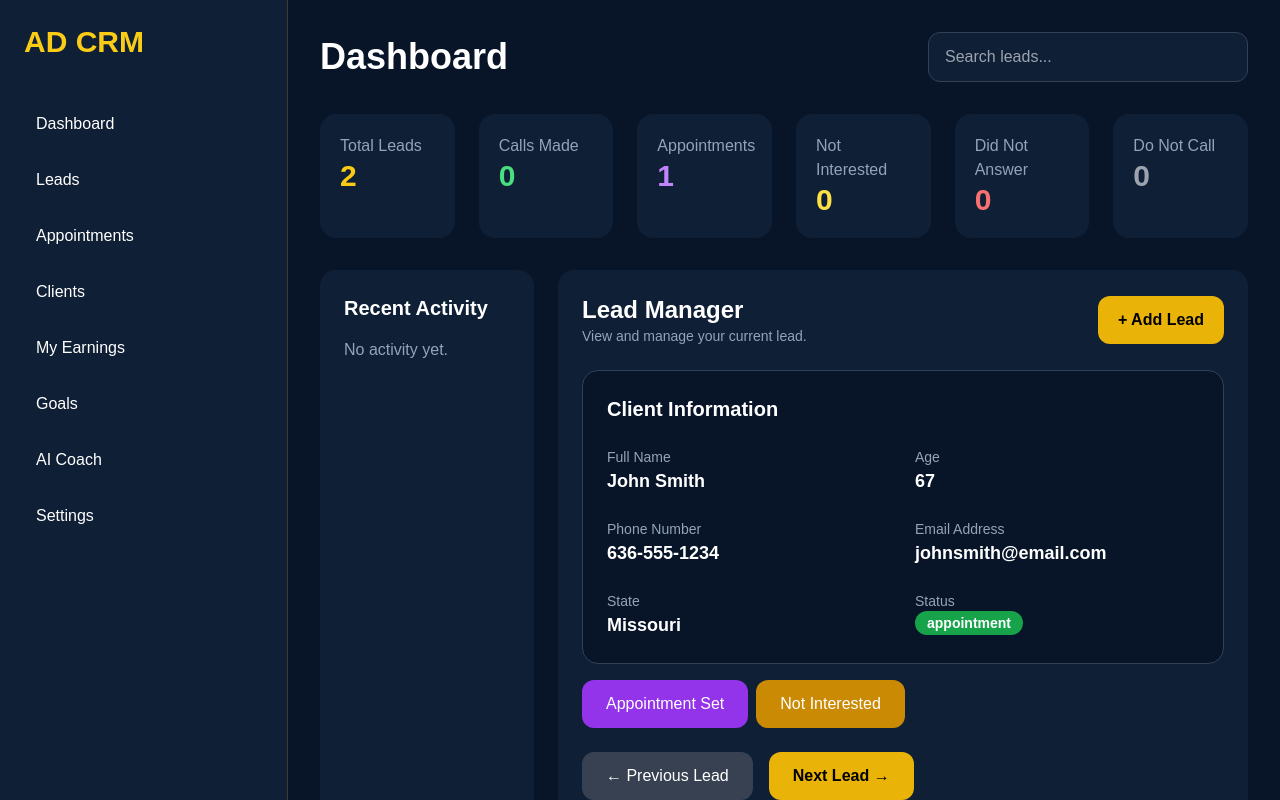
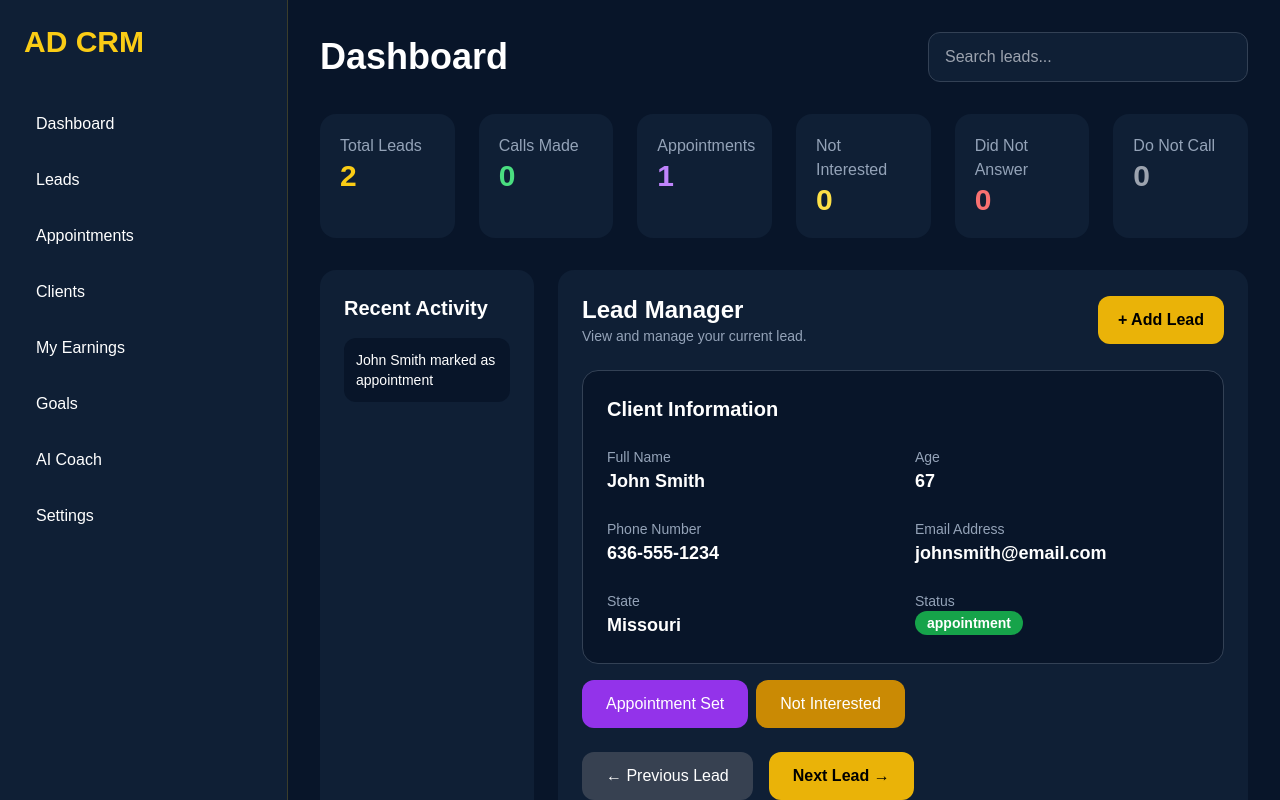
Before and after one commit to Engineco1414/ad-brokerage-crm, a Next.js app: page /dashboard in a window 1280 px wide. Both pictures are taken after a click on the button "Appointment Set". Shown: the top 800 px of the page. Built offline with nearby package versions, Linux system fonts and the light colour scheme.

Commit message:
appointment set

```diff
--- a/app/dashboard/page.tsx
+++ b/app/dashboard/page.tsx
@@ -25,7 +25,7 @@ export default function Dashboard() {
 
   const [currentLead, setCurrentLead] = useState(0);
   const [showAddLead, setShowAddLead] = useState(false);
-
+  const [activity, setActivity] = useState<string[]>([]);
   const [newLeadName, setNewLeadName] = useState("");
   const [newLeadPhone, setNewLeadPhone] = useState("");
   const [newLeadEmail, setNewLeadEmail] = useState("");
@@ -47,6 +47,11 @@ const notInterestedCount = leads.filter(
   };
 
   setLeads(updatedLeads);
+
+  setActivity([
+    `${updatedLeads[currentLead].name} marked as ${status}`,
+    ...activity,
+  ]);
 };
 
   return (
@@ -105,8 +110,19 @@ const notInterestedCount = leads.filter(
     Recent Activity
   </h2>
 
-  <div className="space-y-3 text-slate-400">
-    <p>No activity yet.</p>
+  <div className="space-y-3">
+  {activity.length === 0 ? (
+    <p className="text-slate-400">No activity yet.</p>
+  ) : (
+    activity.map((item, index) => (
+      <div
+        key={index}
+        className="bg-[#081529] rounded-xl p-3 text-sm"
+      >
+        {item}
+      </div>
+    ))
+  )}
 </div>
 </div>
 <div className="col-span-9 bg-[#0F1F35] rounded-2xl p-6">
```
Lines whose indentation alone changed are shown as unchanged.
